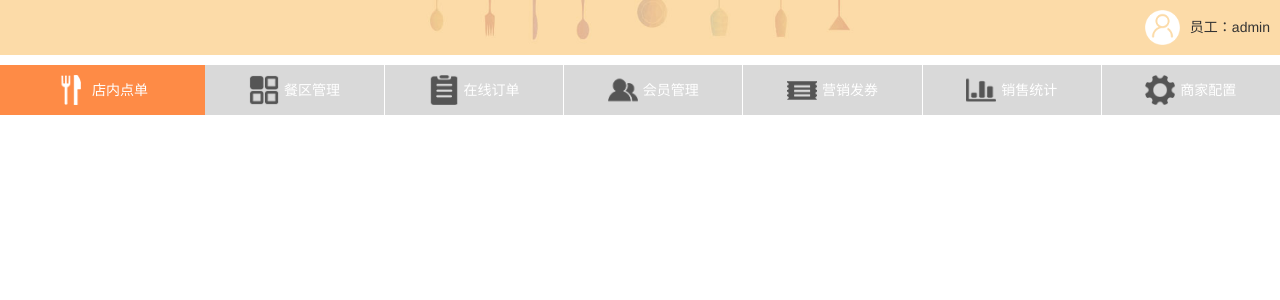
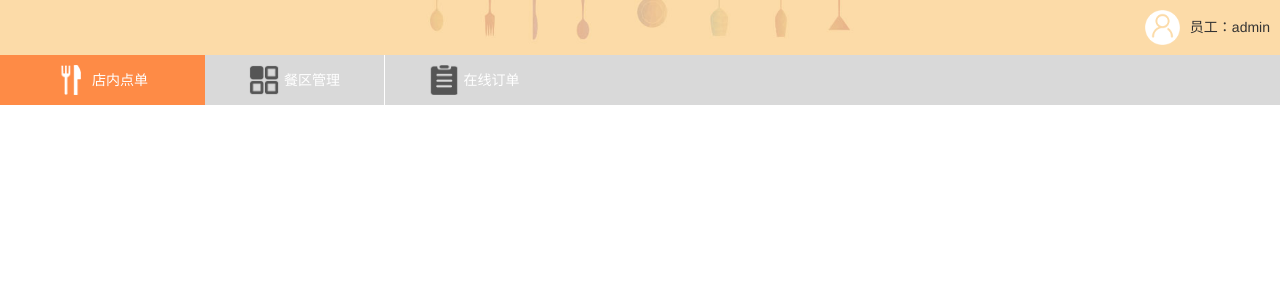
Before and after one commit to linwenhong/project, an Angular app: page /login in a window 1280 px wide. Both pictures are taken after a click on the button "Login". Shown: the top 300 px of the page. Built offline with nearby package versions, Linux system fonts and the light colour scheme.

Commit message:
add api_url

```diff
--- a/src/app/home/home/home.component.css
+++ b/src/app/home/home/home.component.css
@@ -33,11 +33,16 @@
 	line-height: 55px; /*.navigation-bar-top height*/
 	float: left;
 }
+.navigation-bar-list {
+	width: 100%;
+	float: left;
+	background-color: #d9d9d9;
+}
 .navigation-bar-list li {
 	width: 14%;
 	float: left;
-	background-color: #d9d9d9;
 	border-left: 1px solid #fff;
+	cursor: pointer;
 	text-align: center;
 }
 .navigation-bar-list li:first-child {
@@ -47,10 +52,6 @@
 }
 .navigation-bar-list li:nth-child(2) {
 	border-left: none;
-}
-.navigation-bar-list li a {
-	display: block;
-	width: 100%;
 }
 .navigation-bar-list li div {
 	display: inline-flex;
--- a/src/app/home/home/home.component.html
+++ b/src/app/home/home/home.component.html
@@ -8,61 +8,23 @@
 		</div>
 		<div class="navigation-bar-list">
 			<ul>
-			  <li>
-			    <a routerLink="shop">
+			  <li routerLink="shop">
 		    	<div>
 		    		<i class="icon-1"></i>
 		    		<span>店内点单</span>
 		    	</div>
-			    </a>
 			  </li>
-			  <li>
-			    <a routerLink="table">
+			  <li routerLink="table">
 		    	<div>
 		    		<i class="icon-2"></i>
 		    		<span>餐区管理</span>
 		    	</div>
-			    </a>
 			  </li>
-			  <li>
-			    <a routerLink="order">
+			  <li routerLink="order">
 		    	<div>
 		    		<i class="icon-3"></i>
 		    		<span>在线订单</span>
 		    	</div>
-			    </a>
-			  </li>
-			  <li>
-			    <a routerLink="shop">
-			    	<div>
-			    		<i class="icon-4"></i>
-			    		<span>会员管理</span>
-			    	</div>
-			    </a>
-			  </li>
-			  <li>
-			    <a routerLink="table">
-			    	<div>
-			    		<i class="icon-5"></i>
-			    		<span>营销发券</span>
-			    	</div>
-			    </a>
-			  </li>
-			  <li>
-			    <a routerLink="order">
-			    	<div>
-			    		<i class="icon-6"></i>
-			    		<span>销售统计</span>
-			    	</div>
-			    </a>
-			  </li>
-			  <li>
-			    <a routerLink="order">
-			    	<div>
-			    		<i class="icon-7"></i>
-			    		<span>商家配置</span>
-			    	</div>
-			    </a>
 			  </li>
 			</ul>
 		</div>
--- a/src/app/home/shop/shop.component.html
+++ b/src/app/home/shop/shop.component.html
@@ -1,3 +1,4 @@
 <p>
   shop works!
+  <button class="btn btn-success">123</button>
 </p>
--- a/src/environments/environment.prod.ts
+++ b/src/environments/environment.prod.ts
@@ -1,3 +1,4 @@
 export const environment = {
-  production: true
+  production: true,
+  api_url: "http://api.baixr.com/"
 };
--- a/src/environments/environment.ts
+++ b/src/environments/environment.ts
@@ -4,5 +4,6 @@
 // The list of which env maps to which file can be found in `.angular-cli.json`.
 
 export const environment = {
-  production: false
+  production: false,
+  api_url: "http://api.baixr.com/"
 };
--- a/src/styles.css
+++ b/src/styles.css
@@ -1,5 +1,5 @@
 body,ol,ul,h1,h2,h3,h4,h5,h6,p,th,td,dl,dd,form,fieldset,legend,input,textarea,select{margin:0;padding:0}
-body{font:14px"宋体","Arial Narrow",HELVETICA;background:#fff;-webkit-text-size-adjust:100%;}
+body{font:18px"宋体","Arial Narrow",HELVETICA;background:#fff;-webkit-text-size-adjust:100%;}
 a{color:#2d374b;text-decoration:none}
 a:hover,a:focus{text-decoration:none}
 em{font-style:normal}
@@ -8,11 +8,14 @@ img{border:0;vertical-align:middle}
 table{border-collapse:collapse;border-spacing:0}
 p{word-wrap:break-word}
 
+* {
+	outline: none;
+}
 html,body {
 	height: 100%;
 	min-width: 768px;
 }
-.row{
+.row {
 	margin: 0;
 	padding: 0;
 }
```
Lines whose indentation alone changed are shown as unchanged.
